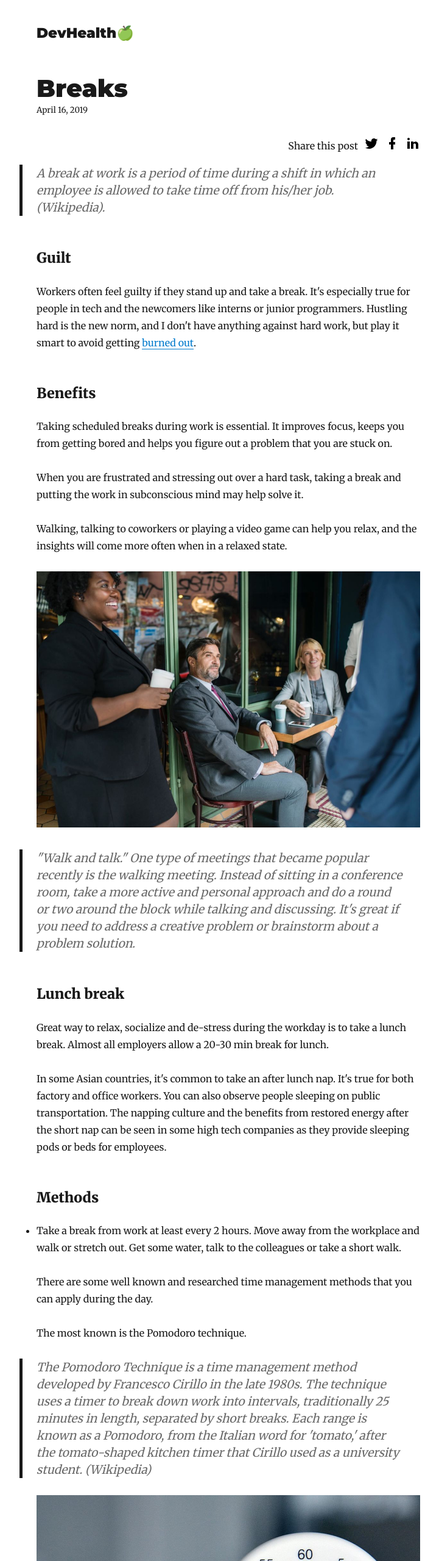
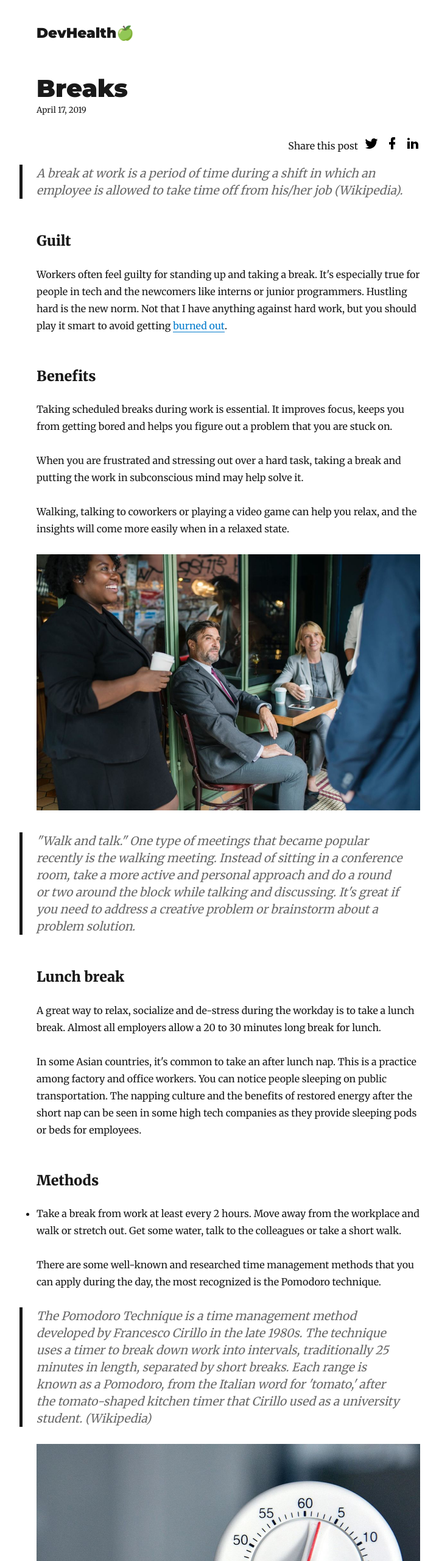
Before and after one commit to jamzi/devhealth, a Gatsby site: page /breaks/ in a window 1280 px wide. Shown: the top 2560 px of the page at 61% size, without its empty margins (265-986 px from the left). Built offline with nearby package versions, Linux system fonts and the light colour scheme; Gatsby itself is replaced by a stand-in of ours; some packages are replaced by stand-ins of ours.

Commit message:
grammar changes, date

```diff
--- a/content/blog/breaks/index.md
+++ b/content/blog/breaks/index.md
@@ -1,14 +1,14 @@
 ---
 title: Breaks
-date: "2019-04-16T22:12:03.284Z"
+date: "2019-04-17T17:12:03.284Z"
 description: Replenish your energy.
 ---
 
-> A break at work is a period of time during a shift in which an employee is allowed to take time off from his/her job. (Wikipedia).
+> A break at work is a period of time during a shift in which an employee is allowed to take time off from his/her job (Wikipedia).
 
 ### Guilt
 
-Workers often feel guilty if they stand up and take a break. It's especially true for people in tech and the newcomers like interns or junior programmers. Hustling hard is the new norm, and I don't have anything against hard work, but play it smart to avoid getting [burned out](https://devhealth.io/burnout/).
+Workers often feel guilty for standing up and taking a break. It's especially true for people in tech and the newcomers like interns or junior programmers. Hustling hard is the new norm. Not that I have anything against hard work, but you should play it smart to avoid getting [burned out](https://devhealth.io/burnout/).
 
 ### Benefits
 
@@ -16,7 +16,7 @@ Taking scheduled breaks during work is essential. It improves focus, keeps you f
 
 When you are frustrated and stressing out over a hard task, taking a break and putting the work in subconscious mind may help solve it.
 
-Walking, talking to coworkers or playing a video game can help you relax, and the insights will come more often when in a relaxed state.
+Walking, talking to coworkers or playing a video game can help you relax, and the insights will come more easily when in a relaxed state.
 
 ![Break](./break.jpg)
 
@@ -24,37 +24,35 @@ Walking, talking to coworkers or playing a video game can help you relax, and th
 
 ### Lunch break
 
-Great way to relax, socialize and de-stress during the workday is to take a lunch break. Almost all employers allow a 20-30 min break for lunch.
+A great way to relax, socialize and de-stress during the workday is to take a lunch break. Almost all employers allow a 20 to 30 minutes long break for lunch.
 
-In some Asian countries, it's common to take an after lunch nap. It's true for both factory and office workers. You can also observe people sleeping on public transportation. The napping culture and the benefits from restored energy after the short nap can be seen in some high tech companies as they provide sleeping pods or beds for employees.
+In some Asian countries, it's common to take an after lunch nap. This is a practice among factory and office workers. You can notice people sleeping on public transportation. The napping culture and the benefits of restored energy after the short nap can be seen in some high tech companies as they provide sleeping pods or beds for employees.
 
 ### Methods
 
 - Take a break from work at least every 2 hours. Move away from the workplace and walk or stretch out. Get some water, talk to the colleagues or take a short walk.
 
-There are some well known and researched time management methods that you can apply during the day.
-
-The most known is the Pomodoro technique.
+There are some well-known and researched time management methods that you can apply during the day, the most recognized is the Pomodoro technique.
 
 > The Pomodoro Technique is a time management method developed by Francesco Cirillo in the late 1980s. The technique uses a timer to break down work into intervals, traditionally 25 minutes in length, separated by short breaks. Each range is known as a Pomodoro, from the Italian word for 'tomato,' after the tomato-shaped kitchen timer that Cirillo used as a university student. (Wikipedia)
 
 ![Timer](./timer.jpg)
 
-There are also other methods, similar to the Pomodoro technique, like working in 90-minute work blocks or 52-17, working for 52 minutes and taking a break for 17 minutes.
+There are also other methods, similar to the Pomodoro technique, like working in 90-minute work blocks. Another one is called 52-17 and it consists of working for 52 minutes and taking a break for 17 minutes.
 
-All these techniques work the same, emphasizing that human brain isn't meant to work for hours on end. Figure out the ideal length of a work block that is ideal for you and take a break in-between to refresh.
+All these techniques function the same, emphasizing that the human brain isn't meant to work for hours on end. Figure out the ideal length of a work block that works best for you and take a break in-between to refresh.
 
 ### Tools
 
-If you often forget to take a break or don't use a strict Pomodoro technique app, take a look at [Stretchly](https://github.com/hovancik/stretchly).
+If you tend to forget to take a break or don't use a strict Pomodoro technique app, take a look at [Stretchly](https://github.com/hovancik/stretchly).
 
-It is a cross-platform open-source app that reminds you to take breaks when working with the computer. It'll notify you when to take a micro break and a regular break. Some micro break ideas are stretching, closing your eyes and standing up. Regular breaks are more prolonged, typically lasting 5 min and you are encouraged to move away from the computer.
+It is a cross-platform open-source app that reminds you to take breaks when working with the computer. It'll notify you when to take a micro break and a regular break. Some micro break ideas are stretching, closing your eyes and standing up. Regular breaks are more prolonged, typically lasting 5 minutes and during these, you are encouraged to move away from the computer.
 
 ![Stretchly](./stretchly.jpg)
 
 ### Conclusion
 
-Taking a break in the work day is important to replenish energy. Follow a common time management method or figure out what works for you. Using a tool like Stretchly can help you develop the habit of taking breaks.
+Taking a break in the workday is important to replenish energy. Follow a common time management method or figure out what works for you. Using a tool such as Stretchly can help you develop the habit of taking breaks.
 
 Do you use a time management method like the Pomodoro technique? If so, what is your experience with it?
 
```
